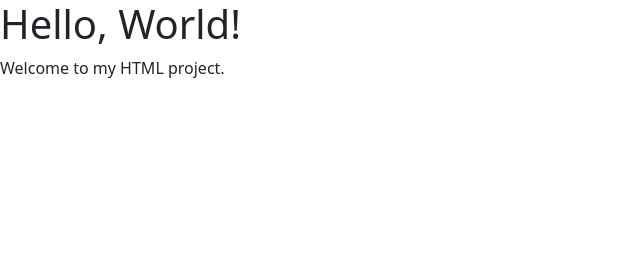
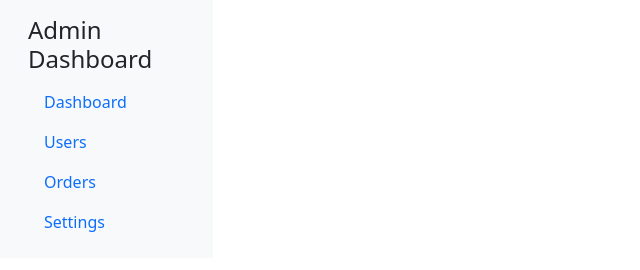
Before and after one commit to Terence-lr/Admin-user-project, a plain HTML site: page index.html in a window 1280 px wide. Shown: the whole page, without its empty margins (0-640 px from the left). Drawn offline with nearby package versions, Linux system fonts and the light colour scheme.

Commit message:
admin sidebar

```diff
--- a/index.html
+++ b/index.html
@@ -11,8 +11,29 @@
 </head>
 
 <body>
-    <h1>Hello, World!</h1>
-    <p>Welcome to my HTML project.</p>
+    <div class="container-fluid">
+        <div class="row">
+            <!-- Sidebar -->
+            <nav class="col-md-3 col-lg-2 d-md-block bg-light sidebar">
+                <div class="position-sticky p-3">
+                    <h4>Admin Dashboard</h4>
+                    <ul class="nav flex-column">
+                        <li class="nav-item">
+                            <a class="nav-link active" href="#">Dashboard</a>
+                        </li>
+                        <li class="nav-item">
+                            <a class="nav-link" href="#">Users</a>
+                        </li>
+                        <li class="nav-item">
+                            <a class="nav-link" href="#">Orders</a>
+                        </li>
+                        <li class="nav-item">
+                            <a class="nav-link" href="#">Settings</a>
+                        </li>
+                    </ul>
+                </div>
+            </nav>
+
 </body>
 
 </html>
```
